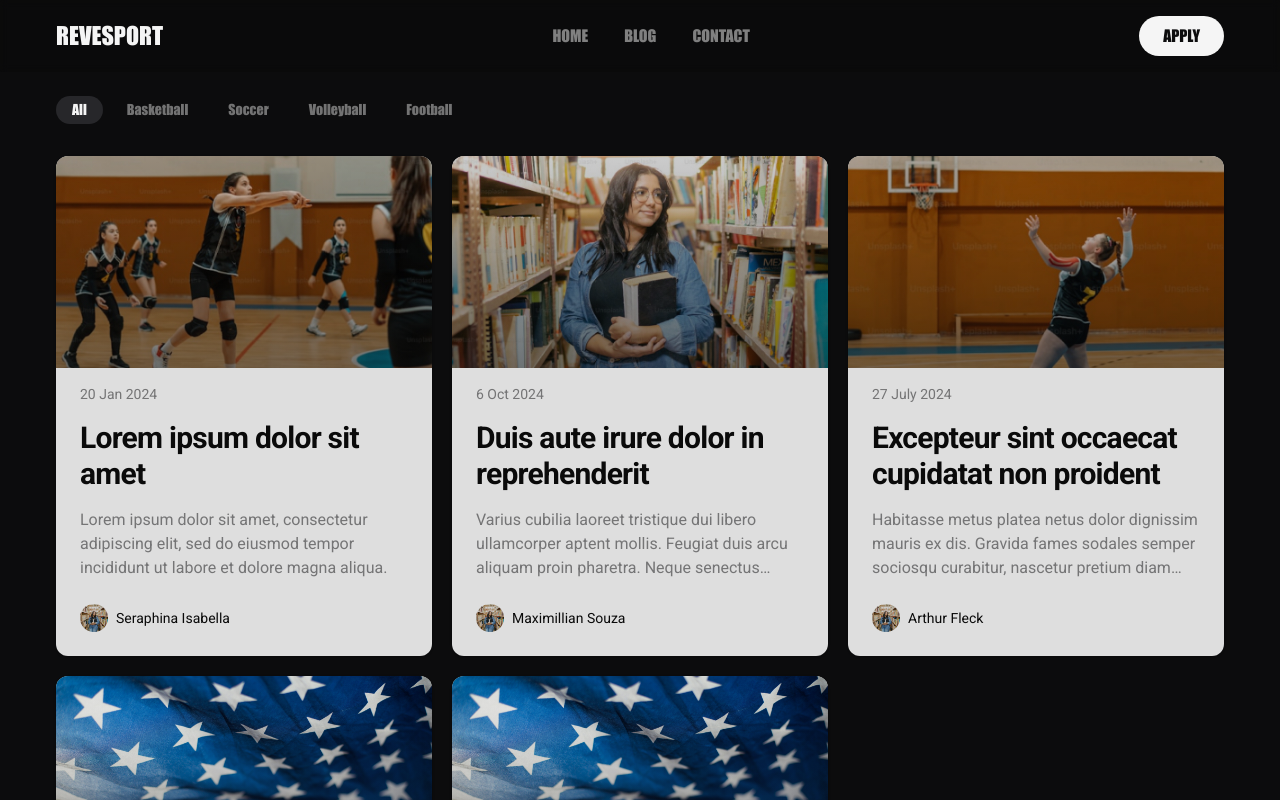
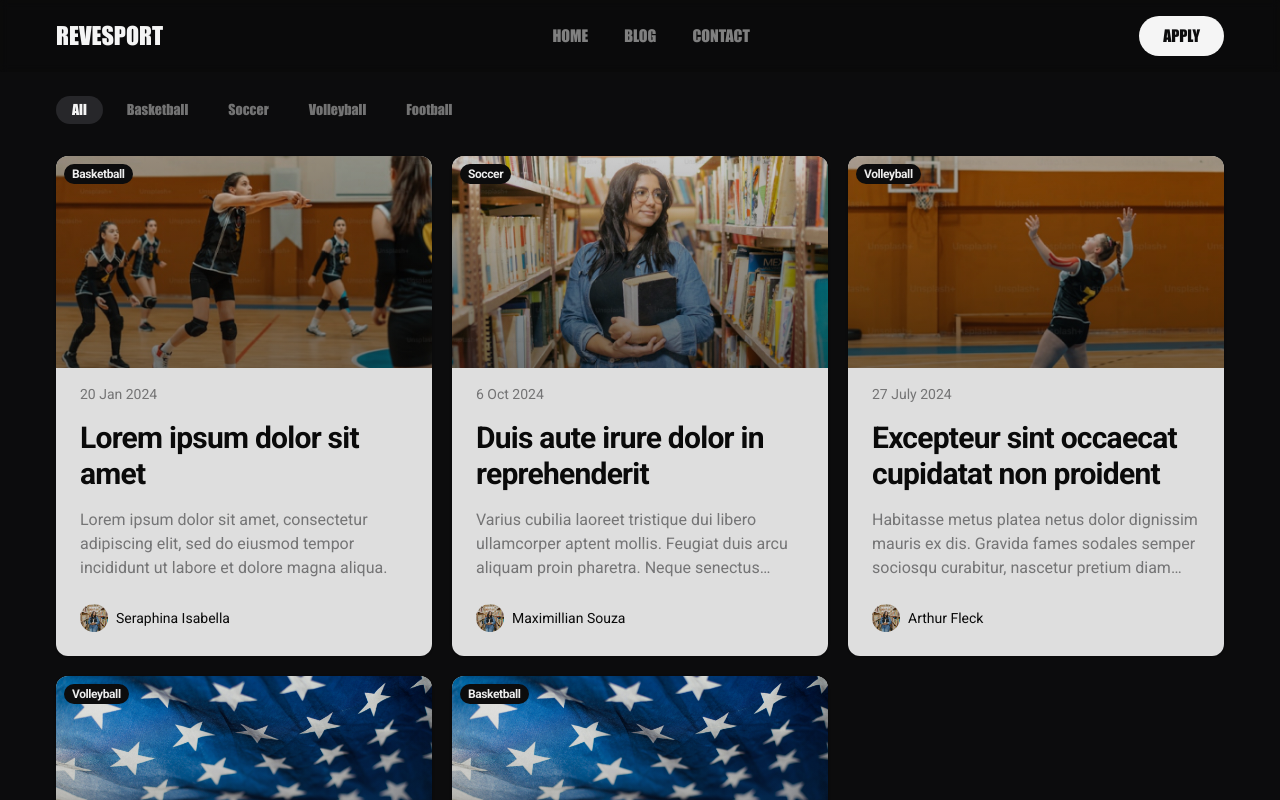
Before and after one commit to UtkuBoraEfil/revesports, a Next.js app: page /blog in a window 1280 px wide. Shown: the top 800 px of the page. Built offline with nearby package versions, Linux system fonts and the light colour scheme.

Commit message:
category_chip_z_index

```diff
--- a/components/ui/blog-card.tsx
+++ b/components/ui/blog-card.tsx
@@ -4,7 +4,6 @@ import Link from "next/link";
 import {
   Card,
   CardContent,
-  CardDescription,
   CardFooter,
   CardHeader,
   CardTitle,
@@ -32,7 +31,7 @@ export function BlogCard(props: BlogProps) {
           <CardHeader className="p-0 overflow-hidden mb-4">
             <CardTitle>
               <div className="w-full relative">
-                <div className="absolute rounded-full px-2 py-0.5 text-xs text-default-white bg-default-black top-2 left-2">
+                <div className="absolute rounded-full px-2 py-0.5 text-xs text-default-white bg-default-black top-2 left-2 z-[1]">
                   {props.category}
                 </div>
                 <div className="relative aspect-video overflow-hidden before:absolute before:inset-0 before:rounded-t-md before:bg-gradient-to-t before:from-default-black/50 before:-bottom-10 before:to-transparent before:z-[1]">
```
